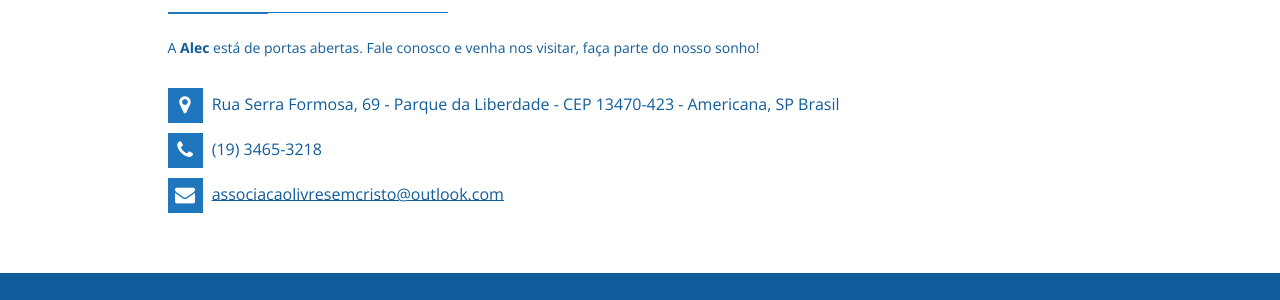
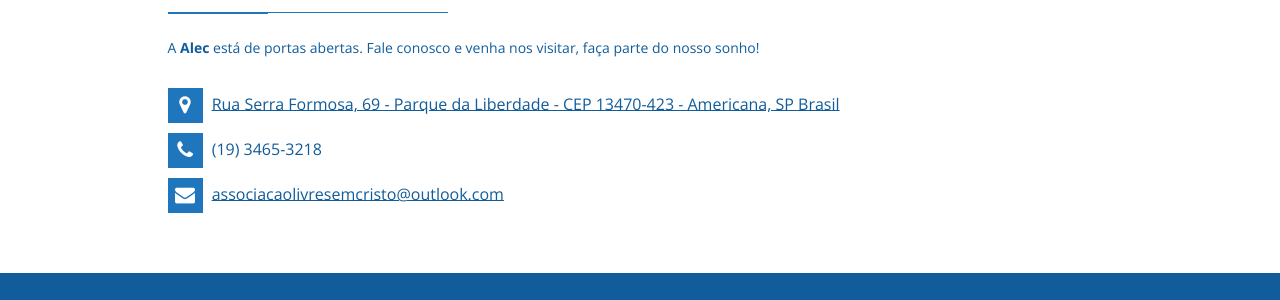
Before and after one commit to eusoualec/eusoualec.github.io, a Jekyll site: the page built from contact.html, in a window 1280 px wide. Shown: the part 349-649 px from the top of the page. Built offline with Jekyll 4.4.1, drawn with Linux system fonts in a browser that asks for light colours; nearby versions of some CDN libraries.

Commit message:
Link do site no endereço

```diff
--- a/contact.html
+++ b/contact.html
@@ -20,7 +20,7 @@ page-description: Faça parte do nosso sonho
 					<div class="contact-items">
 
 						<ul class="list-unstyled contact-items-list">
-							<li class="contact-item"> <span class="contact-icon"> <i class="fa fa-map-marker"></i></span> Rua Serra Formosa, 69 - Parque da Liberdade - CEP 13470-­423 - Americana, SP Brasil</li>
+							<li class="contact-item"> <span class="contact-icon"> <i class="fa fa-map-marker"></i></span> <a href="https://goo.gl/maps/xZA9SHgx9qo" target="_blank">Rua Serra Formosa, 69 - Parque da Liberdade - CEP 13470-­423 - Americana, SP Brasil</a></li>
 							<li class="contact-item"> <span class="contact-icon"> <i class="fa fa-phone"></i></span> {{ site.telefone }}</li>
 
 							<li class="contact-item"> <span class="contact-icon"> <i class="fa fa-envelope"></i></span> <a href="mailto:{{ site.email }}"> {{ site.email }}</a></li>
```
